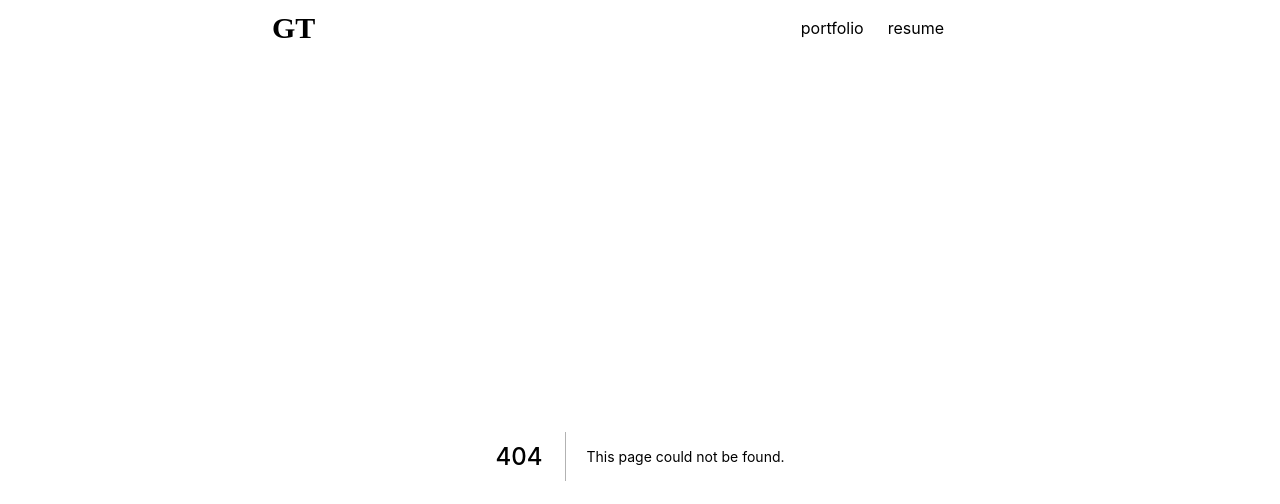
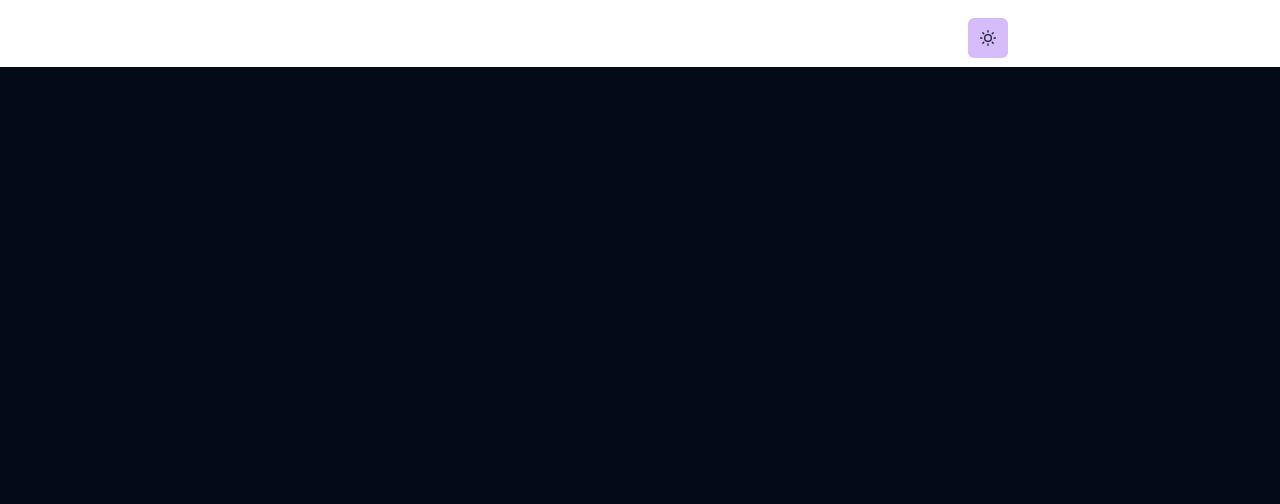
Before and after one commit to gabtan99/website, a Next.js app: page /portfolio in a window 1280 px wide. Before the commit this address had no page. Shown: the top 504 px of the page. Built offline with nearby package versions, Linux system fonts and the light colour scheme.

Commit message:
feat: finalized navbar and uploaded resume

```diff
--- a/components/navbar.js
+++ b/components/navbar.js
@@ -6,6 +6,7 @@ import {
   Flex,
   Spacer,
   Stack,
+  Header,
 } from "@chakra-ui/layout";
 import Link from "next/link";
 import React from "react";
@@ -17,6 +18,7 @@ const Navbar = (props) => {
       position="fixed"
       as="nav"
       w="100%"
+      pt={2}
       bg={useColorModeValue("#ffffff", "#030B16")}
       style={{ backdropFilter: "blur(10px)" }}
       zIndex={1}
@@ -24,19 +26,23 @@ const Navbar = (props) => {
     >
       <Container p={2} maxW="container.md">
         <Flex align="center">
-          <Heading as="h1" size="lg" px={2}>
+          <Heading as="h1" size="xl" px={2} style={{ fontWeight: 800 }}>
             <Link href="/">GT</Link>
           </Heading>
           <Spacer />
           <Stack
-            px={2}
+            pr={2}
             direction="row"
             width="auto"
             alignItems="center"
-            spacing="24px"
+            spacing="15px"
           >
-            <Link href="/portfolio">portfolio</Link>
-            <Link href="/resume">resume</Link>
+            <Heading as="h5" size="md" variant="nav-link">
+              <Link href="/portfolio">portfolio</Link>
+            </Heading>
+            <Heading as="h5" size="md" variant="nav-link">
+              <Link href="/resume">resume</Link>
+            </Heading>
             <ToggleButton />
           </Stack>
         </Flex>
--- a/components/toggle-button.js
+++ b/components/toggle-button.js
@@ -1,5 +1,5 @@
 import { IconButton, useColorMode, useColorModeValue } from "@chakra-ui/react";
-import { SunIcon, MoonIcon } from "@chakra-ui/icon";
+import { SunIcon, MoonIcon } from "@chakra-ui/icons";
 
 const ToggleButton = () => {
   const { toggleColorMode } = useColorMode();
@@ -7,8 +7,8 @@ const ToggleButton = () => {
   return (
     <IconButton
       aria-label="Toggle theme"
-      colorScheme={useColorMode("#030B16", "#ffffff")}
-      icon={useColorModeValue(<SunIcon />)}
+      colorScheme={useColorModeValue("orange", "purple")}
+      icon={useColorModeValue(<MoonIcon />, <SunIcon />)}
       onClick={toggleColorMode}
     />
   );
--- a/pages/_app.js
+++ b/pages/_app.js
@@ -2,10 +2,12 @@ import "../styles/globals.css";
 import { ChakraProvider, CharkraProvider } from "@chakra-ui/react";
 import Layout from "../components/layouts/main";
 import theme from "../styles/theme";
+import Fonts from "../styles/fonts";
 
 function MyApp({ Component, pageProps, router }) {
   return (
     <ChakraProvider theme={theme}>
+      <Fonts />
       <Layout router={router}>
         <Component {...pageProps} key={router.route} />
       </Layout>
--- /dev/null
+++ b/pages/portfolio.js
@@ -0,0 +1,7 @@
+import React from "react";
+
+const Portfolio = () => {
+  return <div></div>;
+};
+
+export default Portfolio;
--- /dev/null
+++ b/styles/fonts.js
@@ -0,0 +1,12 @@
+import { Global } from "@emotion/react";
+
+const Fonts = () => {
+  return (
+    <Global
+      styles={`@import url('https://fonts.googleapis.com/css2?family=Raleway:wght@300;400;600;700;800&display=swap');
+                @import url('https://fonts.googleapis.com/css2?family=Manrope:wght@300;400;600;700&display=swap');`}
+    />
+  );
+};
+
+export default Fonts;
--- a/styles/theme.js
+++ b/styles/theme.js
@@ -17,10 +17,19 @@ const components = {
       textUnderlineOffset: 6,
     }),
   },
+  Heading: {
+    variants: (props) => ({
+      "nav-link": {
+        fontSize: 18,
+        color: mode("#ffffff", "#030B16")(props),
+      },
+    }),
+  },
 };
 
 const fonts = {
   heading: "Raleway",
+  body: "Manrope",
 };
 
 const config = {
```
Also changed, not shown: 1 other file (tests, documents, lock files or other folders).
